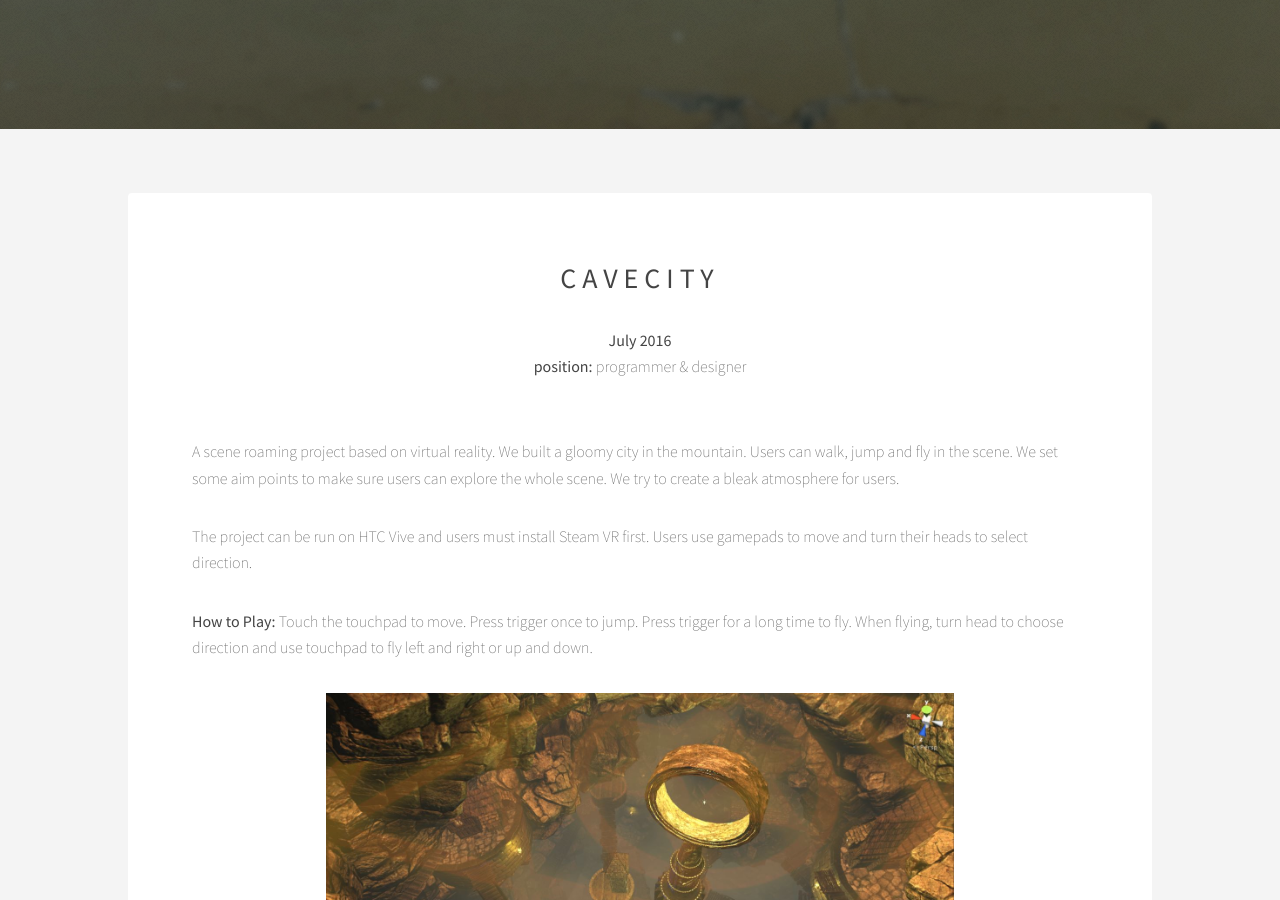
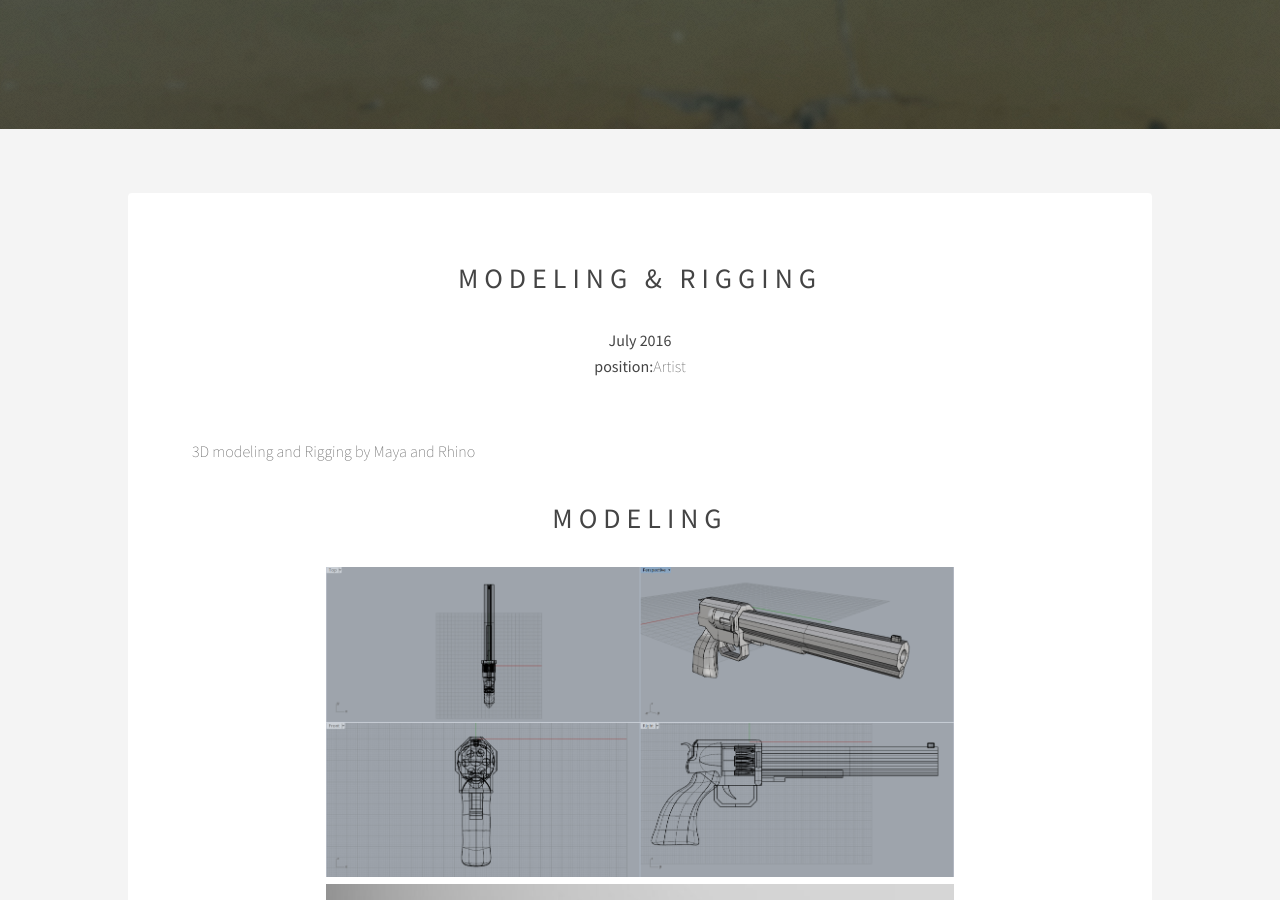
Before and after one commit to Torlyers/Torlyers.github.io, a Jekyll site: the page built from portfolio/modeling/index.html, in a window 1280 px wide and 900 px high, scrolled down 546 px. Built offline with Jekyll 4.4.1, drawn with Linux system fonts in a browser that asks for light colours; nearby versions of some CDN libraries; library files that are not in the unit come from our copies; comment, search, counter and statistics services are not loaded; some of the changed text lies outside the part shown.

Commit message:
modeling

```diff
--- a/portfolio/modeling/index.html
+++ b/portfolio/modeling/index.html
@@ -26,26 +26,48 @@ layout: default
 
 				<!-- Banner -->
 					<section id="intro" class="main">
-						<h2>Cavecity</h2>
+						<h2>Modeling & Rigging</h2>
 						<p><b>July 2016</b><br />
-						<b>position:</b> programmer & designer<br /><br/></p>
-						<p class="left">A scene roaming project based on virtual reality. We built a gloomy city in the mountain. Users can walk, jump and fly in the scene. We set some aim points to make sure users can explore the whole scene. We try to create a bleak atmosphere for users.</p>
-						<p class="left">The project can be run on HTC Vive and users must install Steam VR first. Users use gamepads to move and turn their heads to select direction.</p>
-						<p class="left"><b>How to Play: </b>Touch the touchpad to move. Press trigger once to jump. Press trigger for a long time to fly. When flying, turn head to choose direction and use touchpad to fly left and right or up and down.</p>
-
+						<b>position:</b>Artist<br /><br/></p>
+						<p class="left">3D modeling and Rigging by Maya and Rhino</p>
+						<h2>Modeling</h2>
 						<div class="images" width="100%">
-							<img src="../static/images/cavecity/cavecity1.jpg" width="70%">
+							<img src="../static/images/modeling/gun1.png" width="70%">
 						</div>
 						<div class="images" width="100%">
-							<img src="../static/images/cavecity/cavecity2.jpg" width="70%">
+							<img src="../static/images/modeling/gun2.jpg" width="70%">
 						</div>
 						<div class="images" width="100%">
-							<img src="../static/images/cavecity/cavecity3.jpg" width="70%">
+							<img src="../static/images/modeling/character1.JPG" width="70%">
 						</div>
 						<div class="images" width="100%">
-							<img src="../static/images/cavecity/cavecity4.jpg" width="70%">
+							<img src="../static/images/modeling/character2.JPG" width="70%">
 						</div>
-						<p>Click <a href="/static/res/cavecity.zip"><b>here</b></a> to download Cavecity</p>
+						<div class="images" width="100%">
+							<img src="../static/images/modeling/mouse1.png" width="70%">
+						</div>
+						<div class="images" width="100%">
+							<img src="../static/images/modeling/mouse2.png" width="70%">
+						</div>
+						<div class="images" width="100%">
+							<img src="../static/images/modeling/scene1.jpg" width="70%">
+						</div>
+						<div class="images" width="100%">
+							<img src="../static/images/modeling/scene2.jpg" width="70%">
+						</div>
+						<div class="images" width="100%">
+							<img src="../static/images/modeling/3DS3.png" width="70%">
+						</div>
+
+						<h2>Rigging</h2>
+						<div class="images" width="100%">
+							<img src="../static/images/modeling/rig1.JPG" width="70%">
+						</div>
+						<div class="images" width="100%">
+							<img src="../static/images/modeling/rig2.JPG" width="70%">
+						</div>
+
+						<iframe width="560" height="315" src="https://www.youtube.com/embed/34ACR5s_97g?ecver=1" frameborder="0" allow="autoplay; encrypted-media" allowfullscreen></iframe>
 
 						<ul class="actions">
 							<li><a href="../" class="button big">Return</a></li>
```
Also changed, not shown: portfolio/index.html (+4 -4 lines), portfolio/static/images/modeling/3DS3.png (added), portfolio/static/images/modeling/character1.JPG (added), portfolio/static/images/modeling/character2.JPG (added), portfolio/static/images/modeling/gun1.png (added), portfolio/static/images/modeling/gun2.jpg (added), portfolio/static/images/modeling/mouse1.png (added), portfolio/static/images/modeling/mouse2.png (added), portfolio/static/images/modeling/rig1.JPG (added), portfolio/static/images/modeling/rig2.JPG (added), portfolio/static/images/modeling/scene1.jpg (added), portfolio/static/images/modeling/scene2.jpg (added).
